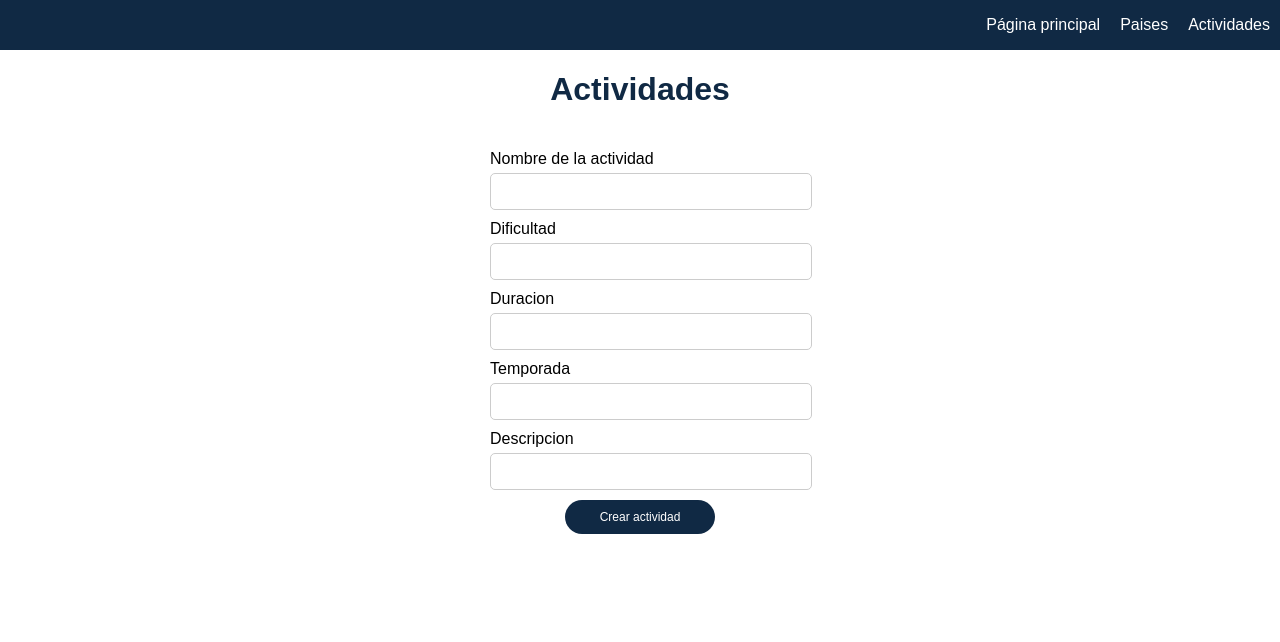
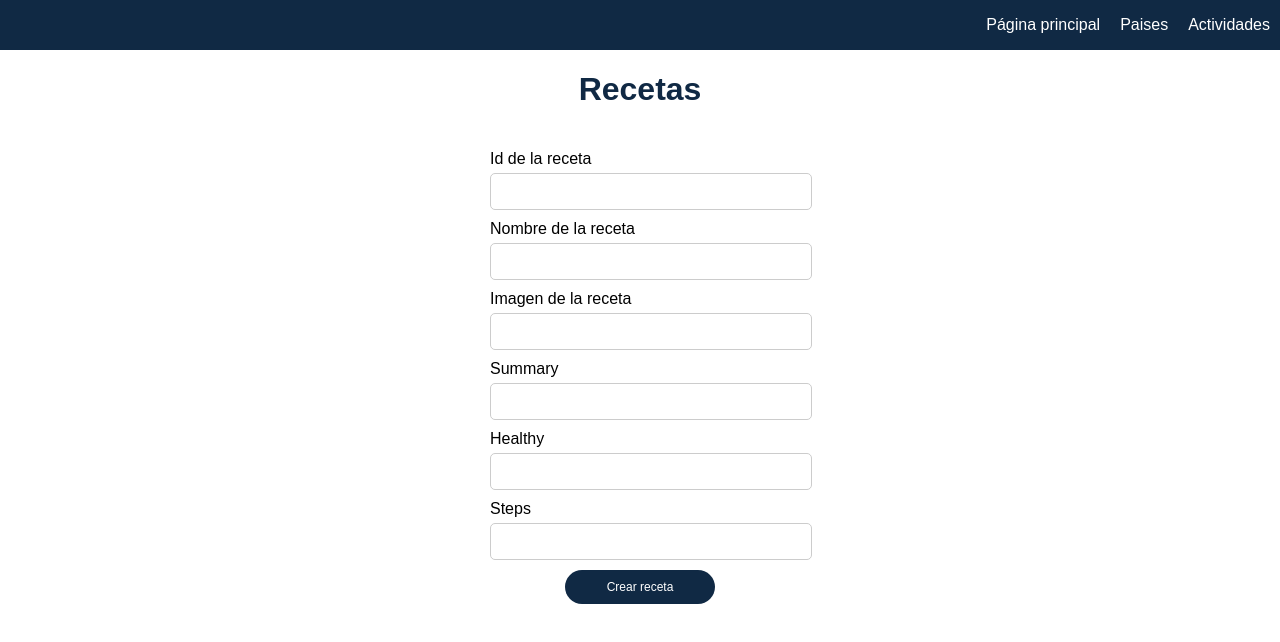
Before and after one commit to Crz9410/PI-FOOD, a React (Create React App) app in the folder client/: page /create in a window 1280 px wide. Shown: the top 642 px of the page. Built offline with nearby package versions, Linux system fonts and the light colour scheme; no server answers.

Commit message:
form con validacones

```diff
--- a/client/src/Pages/Form/Form.jsx
+++ b/client/src/Pages/Form/Form.jsx
@@ -2,21 +2,23 @@ import { useState } from "react"
 import axios from "axios"
 import styles from './Form.module.css';
 const Form = () => {
-
+const [message, setMessage ] = useState("");
     const [form, setform] = useState({
+        id: "",
         name: "",
-        dificultad: "",
-        duracion: "",
-        temporada: "",
-        body: ""
+        image: "",
+        summary: "",
+        healthy: "",
+        steps: "",
     })
 
     const [errors, setErrors] = useState({
+        id: "",
         name: "",
-        dificultad: "",
-        duracion: "",
-        temporada: "",
-        body: ""
+        image: "",
+        summary: "",
+        healthy: "",
+        steps: "",
     })
 
     const changeHandler = (event) => {
@@ -29,44 +31,67 @@ const Form = () => {
     }
 
     const submitHandler = (event) => {
-        event.preventDefault()
-        axios.post("http://localhost:3001/activities", form)
-            .then(res => {
-                console.log(res, "h")
-            })
-            .catch(err => {
-                console.log(err, "ño")
-            })
-    };
+        event.preventDefault();
+
+        if (
+          form.id.trim() === "" ||
+          form.name.trim() === "" ||
+          form.image.trim() === "" ||
+          form.summary.trim() === "" ||
+          form.healthy.trim() === "" ||
+          form.steps.trim() === ""
+        ) {
+          setMessage("Por favor, complete todos los campos");
+          return;
+        }
+
+        axios
+          .post("http://localhost:3001/recipe", form)
+          .then((res) => {
+            if (res.status === 200 || res.status === 201) {
+              setMessage("La receta fue creada exitosamente");
+            } else {
+              setMessage("Verifique los datos ingresados");
+            }
+          })
+          .catch((err) => {
+            setMessage("Verifique los datos ingresados");
+          });
+      };
 
     return (
         <> <div className={styles.title_activities}>
-            <h1>Actividades</h1>
+            <h1>Recetas</h1>
 
         </div>
 
-            <form  className={styles.form} onSubmit={submitHandler}>
+            <form className={styles.form} onSubmit={submitHandler}>
                 <div>
-                    <label>Nombre de la actividad</label>
+                    <label>Id de la receta</label>
+                    <input type="text" value={form.id} onChange={changeHandler} name="id" />
+                </div>
+                <div>
+                    <label>Nombre de la receta</label>
                     <input type="text" value={form.name} onChange={changeHandler} name="name" />
                 </div>
                 <div>
-                    <label>Dificultad</label>
-                    <input type="text" value={form.dificultad} onChange={changeHandler} name="dificultad" />
+                    <label>Imagen de la receta</label>
+                    <input type="text" value={form.image} onChange={changeHandler} name="image" />
                 </div>
                 <div>
-                    <label>Duracion</label>
-                    <input type="text" value={form.duracion} onChange={changeHandler} name="duracion" />
+                    <label>Summary</label>
+                    <input type="text" value={form.summary} onChange={changeHandler} name="summary" />
                 </div>
                 <div>
-                    <label>Temporada</label>
-                    <input type="text" value={form.temporada} onChange={changeHandler} name="temporada" />
+                    <label>Healthy</label>
+                    <input type="text" value={form.healthy} onChange={changeHandler} name="healthy" />
                 </div>
                 <div>
-                    <label>Descripcion</label>
-                    <input type="text" value={form.body} onChange={changeHandler} name="body" />
+                    <label>Steps</label>
+                    <input type="text" value={form.steps} onChange={changeHandler} name="steps" />
                 </div>
-                <button type="submit">Crear actividad</button>
+                {message}
+                <button type="submit">Crear receta</button>
             </form>
         </>
     )
```
